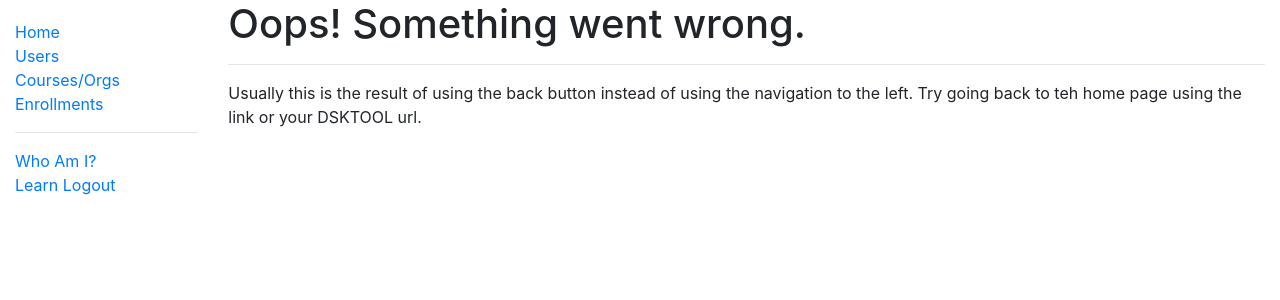
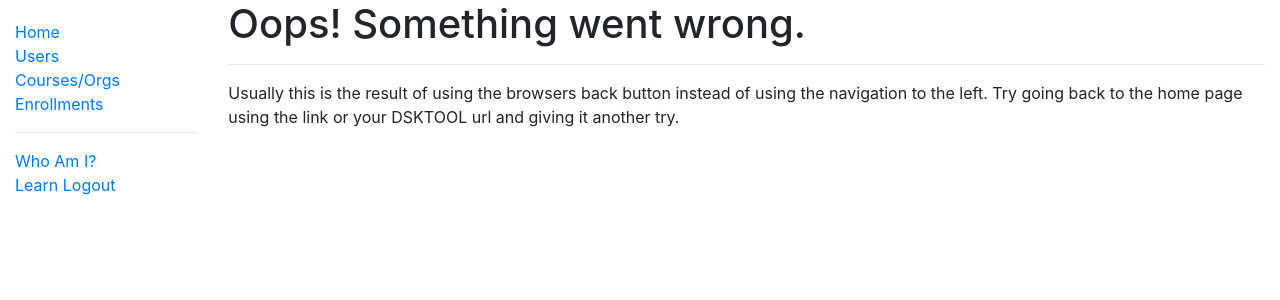
Before and after one commit to moneil/OSCELOT-DSKTOOL-for-HEROKU, a Django app: template dsktool/templates/error_500.html in a window 1280 px wide. Shown: the top 300 px of the page. Run offline with Django 3.2, Linux system fonts and the light colour scheme; the template is opened without the code that fills it, so the values that code supplies are empty; parts of the project's set-up code (start-up, migrations or seed data) failed here and were passed over; some libraries are stand-ins or nearby versions.

Commit message:
trap 500 errors

```diff
--- a/dsktool/templates/error_500.html
+++ b/dsktool/templates/error_500.html
@@ -3,6 +3,8 @@
 {% block content %}
   <h1>Oops! Something went wrong.</h1>
   <hr>
-  <p>Usually this is the result of using the back button instead of using the navigation to the left. Try going back to teh home page using the link or your DSKTOOL url.</p>
+  <p>Usually this is the result of using the browsers back button instead of using the navigation
+      to the left.
+      Try going back to the home page using the link or your DSKTOOL url and giving it another try.</p>
 
 {% endblock %}
--- a/dsktool/views.py
+++ b/dsktool/views.py
@@ -419,6 +419,7 @@ def get_access_token(request):
     code =  request.GET.get('code', default = None)
     if (code == None):
         exit()
+
     #Rebuild a new BbRest object to get an access token with the user's authcode.
     # if (CUSTOM_LOGIN_URL):
     #     print("CUSTOM_LOGIN_URL")
@@ -708,3 +709,7 @@ def guestusernotallowed(request):
         'learn_server': LEARNFQDN,
     }
     return render(request, 'guestusernotallowed.html', context=context )
+
+def error_500(request):
+    data = {}
+    return render(request,'error_500.html', data)
```
